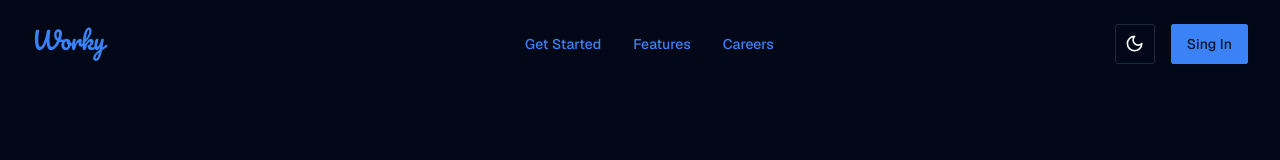
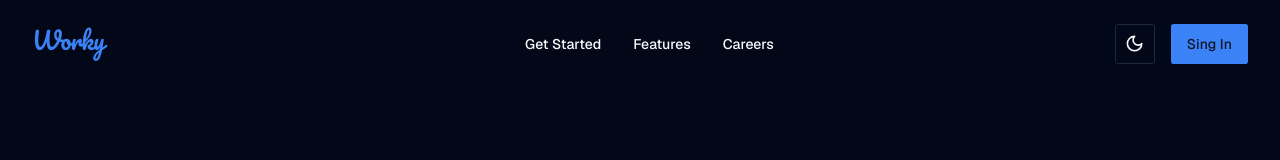
Before and after one commit to aleksandartepavcevic/worky, a Next.js app: page / in a window 1280 px wide. Shown: the top 160 px of the page. Built offline with nearby package versions, Linux system fonts and the light colour scheme.

Commit message:
refactor: minor refactoring

```diff
--- a/app/(auth)/layout.tsx
+++ b/app/(auth)/layout.tsx
@@ -7,7 +7,7 @@ const AuthLayout = ({ children }: { children: React.ReactNode }) => {
     <div className="flex items-center justify-center h-screen">
       <Card className="mx-auto w-full max-w-md p-8 space-y-2 shadow-lg rounded-xl">
         <div className="flex justify-center mb-6">
-          <Logo />
+          <Logo asLink />
         </div>
         {children}
       </Card>
--- a/components/landing-page/navigation.tsx
+++ b/components/landing-page/navigation.tsx
@@ -8,15 +8,15 @@ const Navigation = () => {
   return (
     <nav className="sticky top-0 z-[999] left-0 right-0 ">
       <div className="flex justify-between py-6">
-        <Logo />
+        <Logo asLink />
         <div className="ml-20">
-          <Button variant="link">
+          <Button variant="link" className="text-secondary-foreground">
             <a href="#get-started">Get Started</a>
           </Button>
-          <Button variant="link">
+          <Button variant="link" className="text-secondary-foreground">
             <a href="#features">Features</a>
           </Button>
-          <Button variant="link">
+          <Button variant="link" className="text-secondary-foreground">
             <a href="#careers">Careers</a>
           </Button>
         </div>
--- a/components/ui/form.tsx
+++ b/components/ui/form.tsx
@@ -22,9 +22,9 @@ type FormProps<TFieldValues extends FieldValues> =
 const Form = <TFieldValues extends FieldValues>({
   children,
   onSubmit,
-  ...rest
+  ...props
 }: FormProps<TFieldValues>) => (
-  <FormProvider {...rest}>
+  <FormProvider {...props}>
     <form noValidate onSubmit={onSubmit}>
       {children}
     </form>
--- a/components/ui/logo.tsx
+++ b/components/ui/logo.tsx
@@ -2,11 +2,15 @@ import { cn } from "@/lib/utils";
 import Link from "next/link";
 import React from "react";
 
-const Logo = React.forwardRef<
-  HTMLHeadingElement,
-  React.HTMLAttributes<HTMLHeadingElement>
->(({ className, ...props }, ref) => (
-  <Link href="/">
+type LogoProps = React.HTMLAttributes<HTMLHeadingElement> & {
+  asLink?: boolean;
+};
+
+const Logo = React.forwardRef<HTMLHeadingElement, LogoProps>(
+  ({ className, asLink, ...props }, ref) => {
+    const Comp = asLink ? Link : React.Fragment;
+    return (
+      <Comp href="/">
         <h3
           ref={ref}
           className={cn(
@@ -17,7 +21,9 @@ const Logo = React.forwardRef<
         >
           Worky
         </h3>
-  </Link>
-));
+      </Comp>
+    );
+  }
+);
 
 export default Logo;
--- a/components/ui/typography.tsx
+++ b/components/ui/typography.tsx
@@ -34,7 +34,7 @@ function TypographyP(props: ParagraphElementProps) {
 export const Typography = ({
   variant = "h1",
   className,
-  ...rest
+  ...props
 }: TypographyProps) => {
   const comLit = {
     h1: TypographyH1,
@@ -46,7 +46,7 @@ export const Typography = ({
 
   return (
     <Comp
-      {...rest}
+      {...props}
       className={cn(typographyVariants({ variant, className }))}
     />
   );
```
Lines whose indentation alone changed are shown as unchanged.
